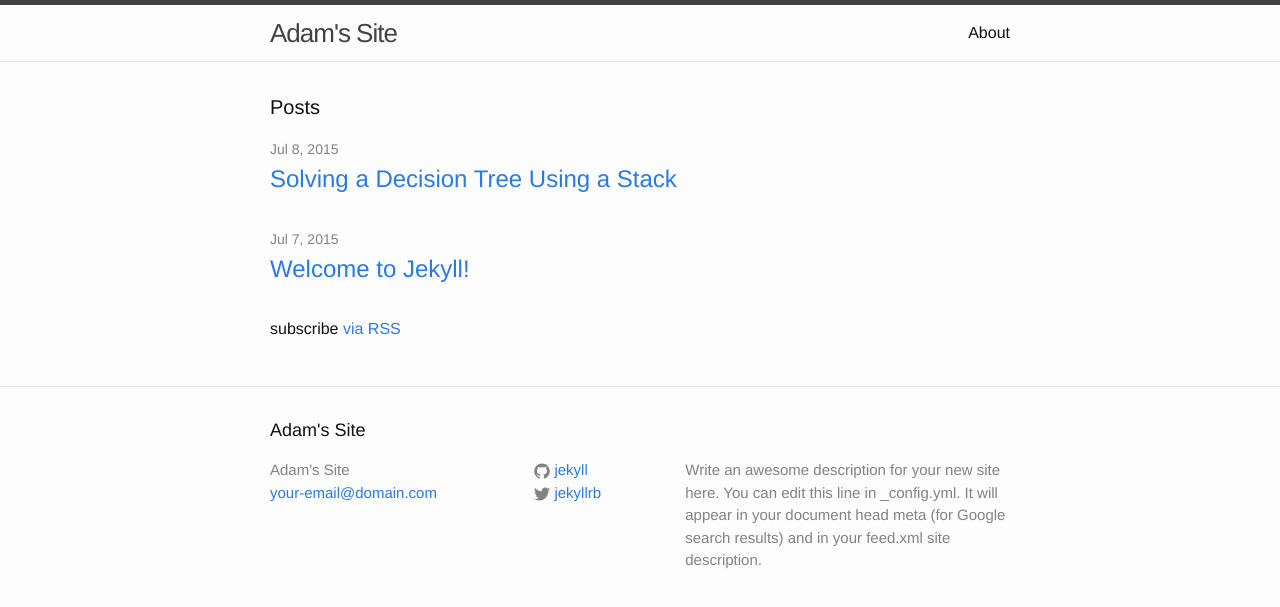
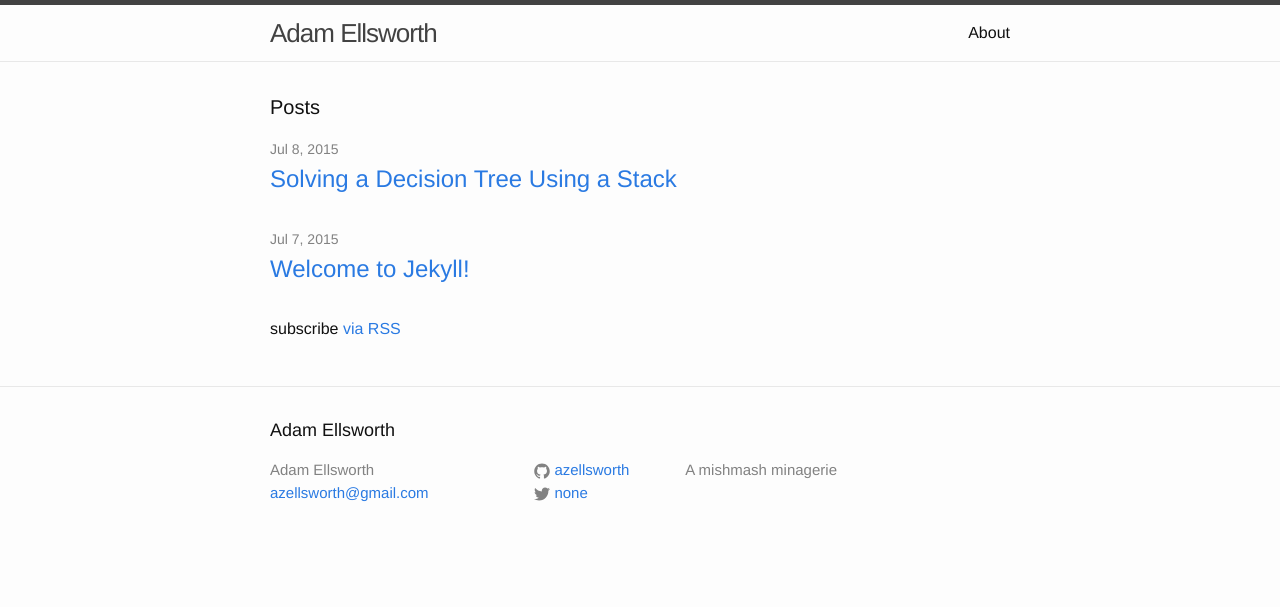
Before and after one commit to azellsworth/azellsworth.github.io, a Jekyll site: the page built from index.html, in a window 1280 px wide. Shown: the top 607 px of the page. Built offline with Jekyll 4.4.1, drawn with Linux system fonts in a browser that asks for light colours.

Commit message:
Change name of site and description

```diff
--- a/_config.yml
+++ b/_config.yml
@@ -1,14 +1,12 @@
 # Site settings
-title: Adam's Site
-email: your-email@domain.com
+title: Adam Ellsworth
+email: azellsworth@gmail.com
 description: > # this means to ignore newlines until "baseurl:"
-  Write an awesome description for your new site here. You can edit this
-  line in _config.yml. It will appear in your document head meta (for
-  Google search results) and in your feed.xml site description.
+  A mishmash minagerie
 baseurl: "" # the subpath of your site, e.g. /blog/
 url: "http://azellsworth.github.io/" # the base hostname & protocol for your site
-twitter_username: jekyllrb
-github_username:  jekyll
+twitter_username: none
+github_username:  azellsworth
 
 # Build settings
 markdown: kramdown
```
